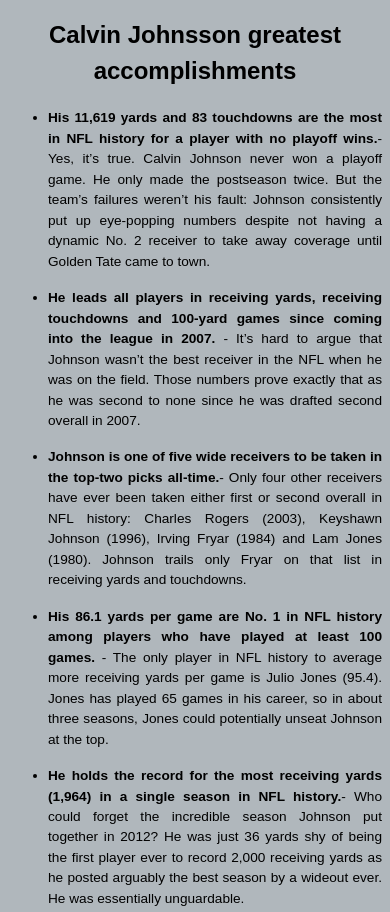
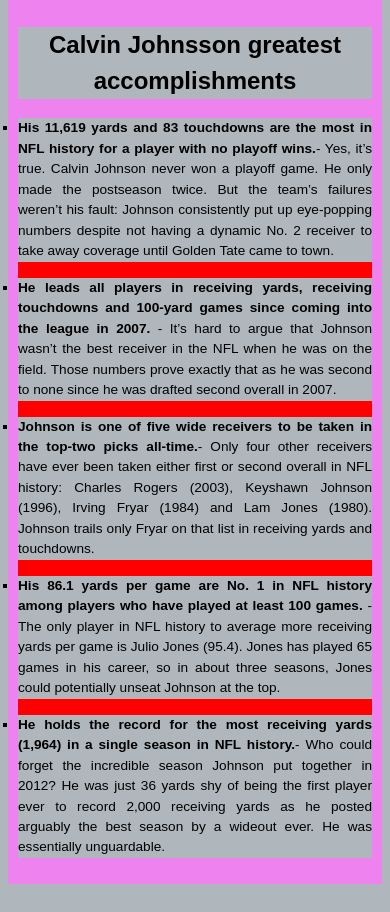
Before and after one commit to MarceloUR/calvinjohnson81, a plain HTML site: page index.html in a window 390 px wide. Shown: the part 532-1444 px from the top of the page. Drawn offline with Linux system fonts and the light colour scheme; a script that the page names is missing.

Commit message:
Add files via upload

```diff
--- a/style.css
+++ b/style.css
@@ -4,23 +4,28 @@
     background-color: #B0B7BC;
 }
 
+
+
 @media screen and (max-width: 600px) {
   ul {
     font-size: 3.5vw;
+    padding: 0px;
+    background-color: red;
   }
 
+
+  #tribute-info {
+    padding: 10px;
+    background-color: violet;
+  }
 }
-
-
 
 img {
     max-width: 100%;
     display: block;
     margin: 0 auto;
     border-radius: 2%;
-
 }
-
 
 body {
   background-color: #046eb4;
@@ -59,6 +64,7 @@ li {
     margin: 16px 0;
     text-align: justify;
     text-justify: inter-word;
+    list-style-type: square;
 }
 
 a {
```
